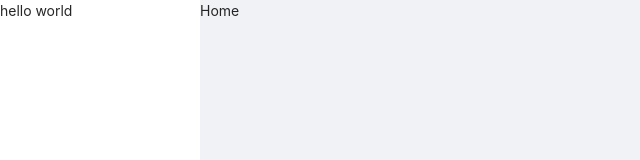
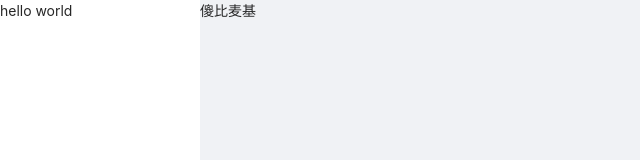
Before and after one commit to Neighborwan/reactApp, a React app: page /home in a window 1280 px wide. Shown: the top 160 px of the page, without its empty margins (0-640 px from the left). Built offline with nearby package versions, Linux system fonts and the light colour scheme.

Commit message:
feat: 更新 home

```diff
--- a/src/pages/Home/index.tsx
+++ b/src/pages/Home/index.tsx
@@ -1,5 +1,5 @@
 import React from 'react';
 
 export default function Home() {
-  return <div>Home</div>;
+  return <div>傻比麦基</div>;
 }
```
